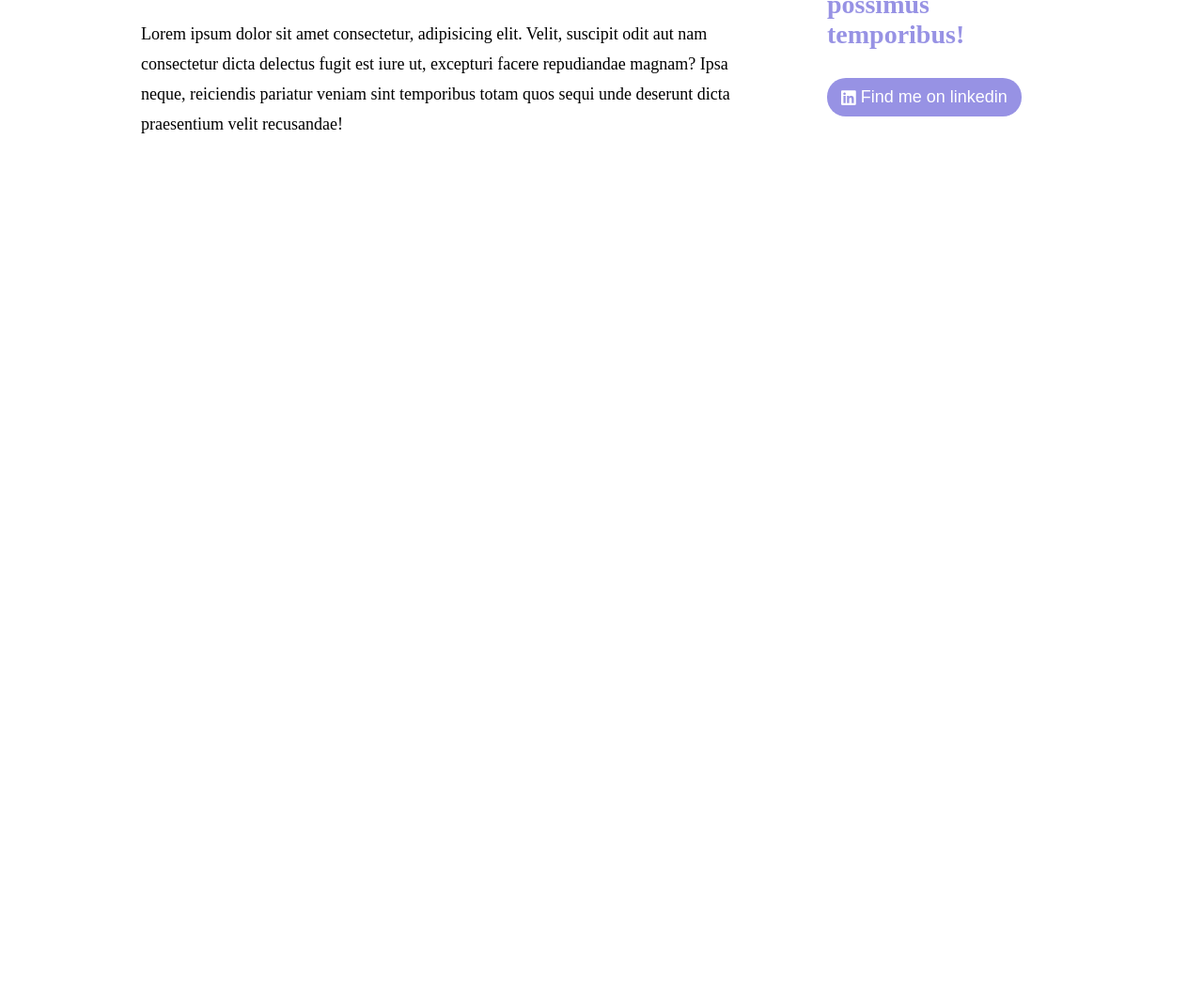
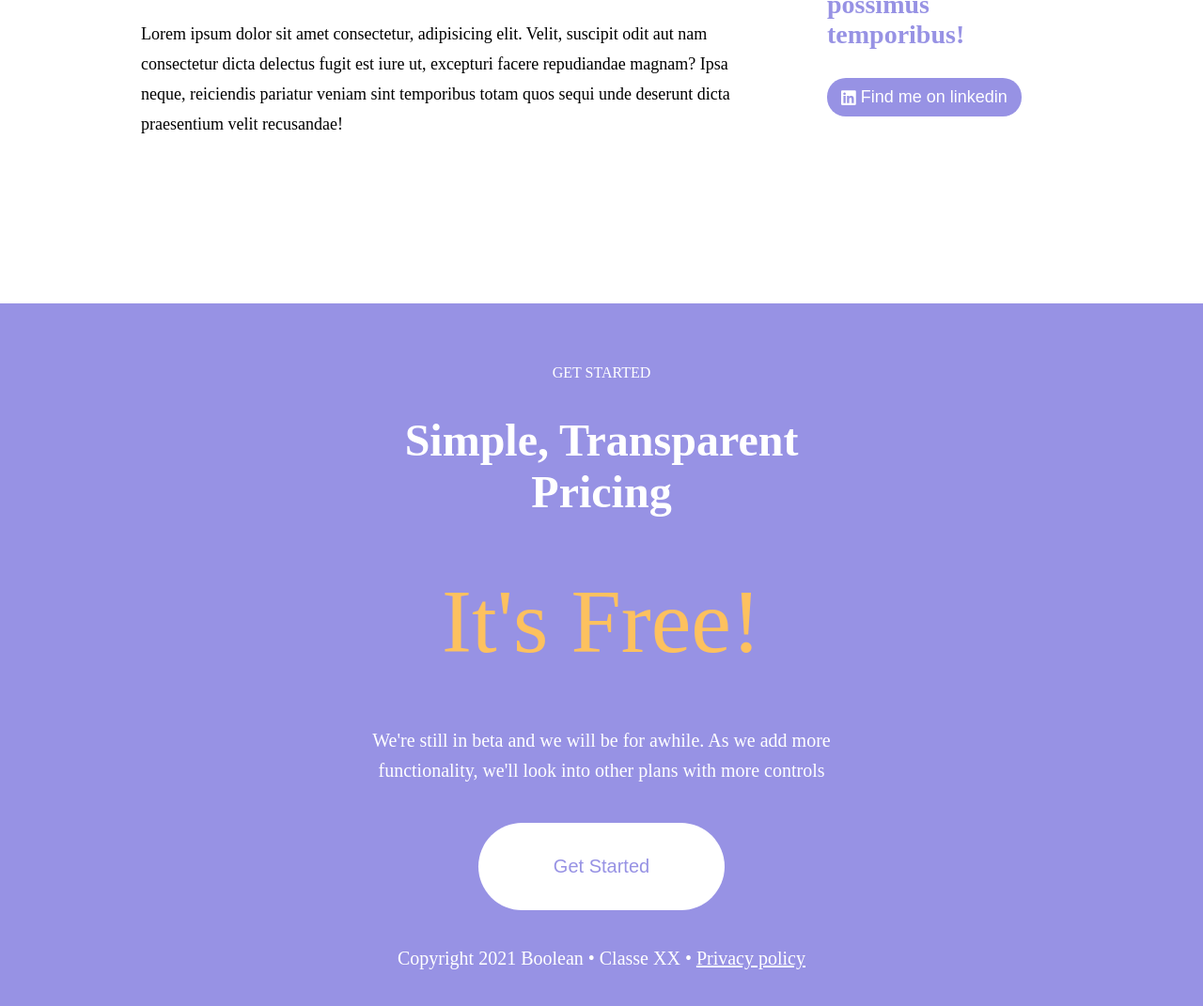
Before and after one commit to Smurrowz/htmlcss-responsive-layout, a plain HTML site: page index.html in a window 1280 px wide. Shown: the part 4731-5802 px from the top of the page at 94% size. Before the commit the page ends 5054 px from the top, so only its background shows below. Drawn offline with Linux system fonts and the light colour scheme.

Commit message:
finito la sesta sezione

```diff
--- a/css/app.css
+++ b/css/app.css
@@ -537,4 +537,68 @@ ul {
   .pt-5 .flex{
     flex-direction: column;
   }
+  .pt-5 h2{
+    font-size: 3rem;
+  }
 }
+
+
+/* sezione 6 */
+.pt-6 > .container{
+  max-width: 550px;
+}
+.pt-6{
+  padding: 65px 0;
+  color: white;
+  text-align: center;
+}
+
+.pt-6 .adv{
+  font-size: 6rem;
+  color:#FDC15F ;
+  margin-top: 55px;
+  margin-bottom: 55px;
+  display: block;
+}
+.pt-6 h2{
+  font-size: 3rem;
+  margin-top: 35px;
+}
+.pt-6 p{
+line-height: 2rem;
+font-size: 20px;
+}
+.button-start{
+  background-color: white;
+  color: #9792E4;
+  margin-top:40px ;
+  margin-bottom:40px ;
+}
+.button-extrabig {
+  padding: 35px 80px;
+  border-radius: 50px;
+  border: none;
+  font-size: 20px;
+}
+.pt-6 address{
+  font-style: normal;
+  font-size: 20px;
+}
+
+
+/* sezione 6 tablet */
+@media screen and (max-width: 810px) {}
+
+
+
+/* sezione 6 mobile */
+@media screen and (max-width: 440px) {
+  .pt-6 .adv{
+    font-size: 4rem;
+  }
+  .pt-6 h2{
+    font-size: 2rem;
+
+  }
+
+}
--- a/index.html
+++ b/index.html
@@ -242,6 +242,17 @@
         </div>
       </div>
     </section>
+    <!-- sesta sezione -->
+    <section class="sect-even pt-6">
+      <div class="container">
+        <span>GET STARTED</span>
+        <h2>Simple, Transparent Pricing</h2>
+        <span class="adv">It's Free!</span>
+        <p>We're still in beta and we will be for awhile. As we add more functionality, we'll look into other plans with more controls</p>
+        <button class="button-extrabig button-start"> Get Started</button>
+        <address>Copyright 2021 Boolean &#8226; Classe XX &#8226; <u>Privacy policy</u> </address>
+      </div>
+    </section>
 
 
 
```
